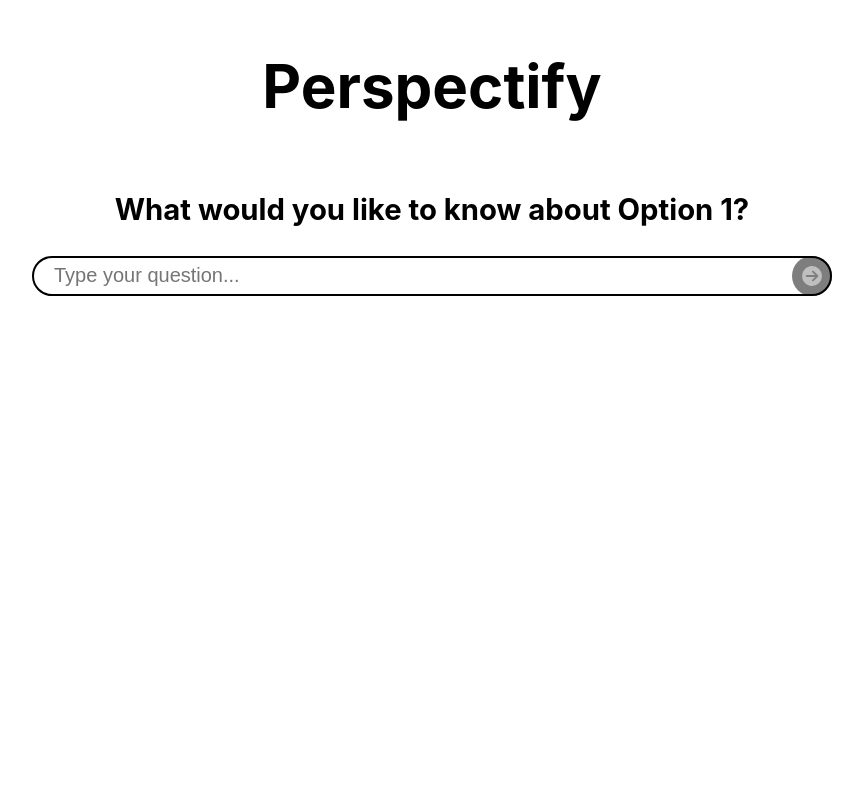
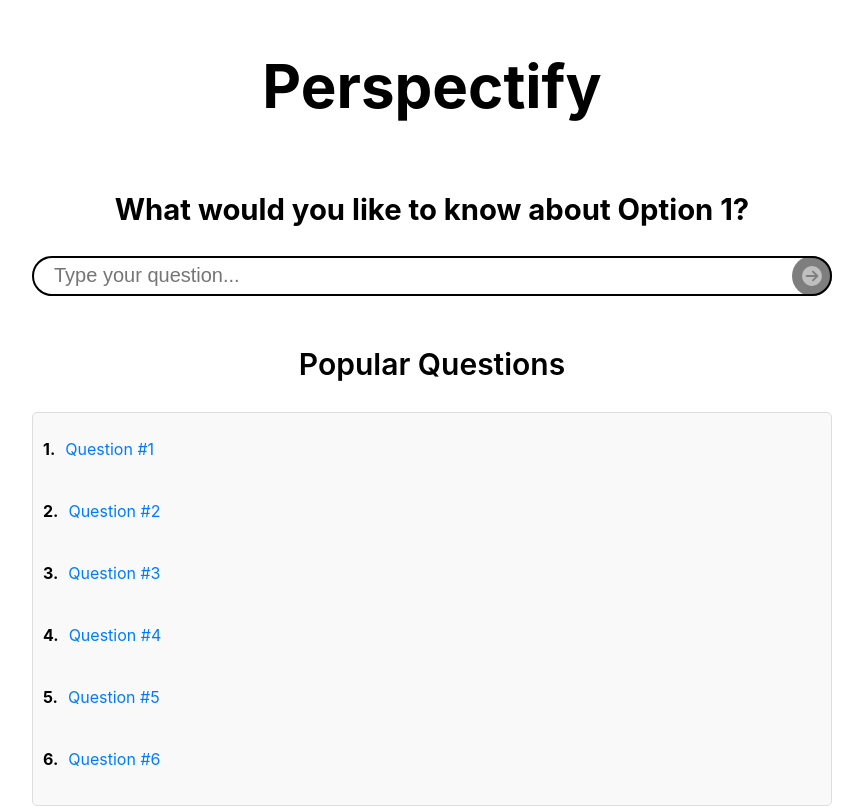
Before and after one commit to IainMac32/UofThacks12, a React (Create React App) app in the folder frontend/: page / in a window 1280 px wide. Both pictures are taken after a click on the element "Option 1". Shown: the whole page, without its empty margins (208-1071 px from the left). Built offline with nearby package versions, Linux system fonts and the light colour scheme.

Commit message:
Added related questions table

```diff
--- a/frontend/src/css/option.css
+++ b/frontend/src/css/option.css
@@ -76,3 +76,39 @@
   .continue-but.active:hover {
     background-color: #0056b3;
   }
+
+  .similar-results-label{
+    display: flex;
+    justify-content: center;
+    font-size: 30px;
+    padding-top: 20px;
+    font-weight: 600;
+  }
+
+  .similar-results-table {
+    margin-top: 20px;
+    padding: 10px;
+    border: 1px solid #ddd;
+    border-radius: 5px;
+    background-color: #f9f9f9;
+  }
+
+  .table-row {
+    margin-bottom: 10px;
+    display: flex;
+    align-items: center;
+  }
+
+  .table-row p {
+    margin-right: 10px;
+    font-weight: bold;
+  }
+
+  .question-link {
+    color: #007bff;
+    text-decoration: none;
+  }
+
+  .question-link:hover {
+    text-decoration: underline;
+  }
--- a/frontend/src/index.js
+++ b/frontend/src/index.js
@@ -10,6 +10,7 @@ root.render(
   </React.StrictMode>
 );
 
+
 // If you want to start measuring performance in your app, pass a function
 // to log results (for example: reportWebVitals(console.log))
 // or send to an analytics endpoint. Learn more: https://bit.ly/CRA-vitals
--- a/frontend/src/option.js
+++ b/frontend/src/option.js
@@ -14,6 +14,15 @@ function App(){
     const handleClick = () => {
         navigate("/slideshow");
       }
+    //Use API to replace this data
+    const data=[
+        {id:"1", question:"Question #1", link:"https://example.com"},
+        {id:"2", question:"Question #2", link:"https://example.com"},
+        {id:"3", question:"Question #3", link:"https://example.com"},
+        {id:"4", question:"Question #4", link:"https://example.com"},
+        {id:"5", question:"Question #5", link:"https://example.com"},
+        {id:"6", question:"Question #6", link:"https://example.com"},
+    ];
     return(
         <div className='option-page'>
             <div className="option-title">
@@ -35,8 +44,23 @@ function App(){
                 onClick={handleClick}
                 disabled={!text}
                 >
-                    <FaCircleArrowRight />
+                <FaCircleArrowRight />
                 </button>
+            </div>
+            <p className="similar-results-label"> Popular Questions</p>
+            <div className="similar-results-table">
+                {data.map((item) =>
+                (<div className="table-row" key={item.id} >
+                    <p>{item.id}.</p>
+                    <a href={item.link}
+                    target="_blank"
+                    rel ="noopener noreferrer"
+                    className="question-link"
+                    >
+                        {item.question}
+                    </a>
+                </div>
+                ))}
             </div>
             </div>
         </div>
```
